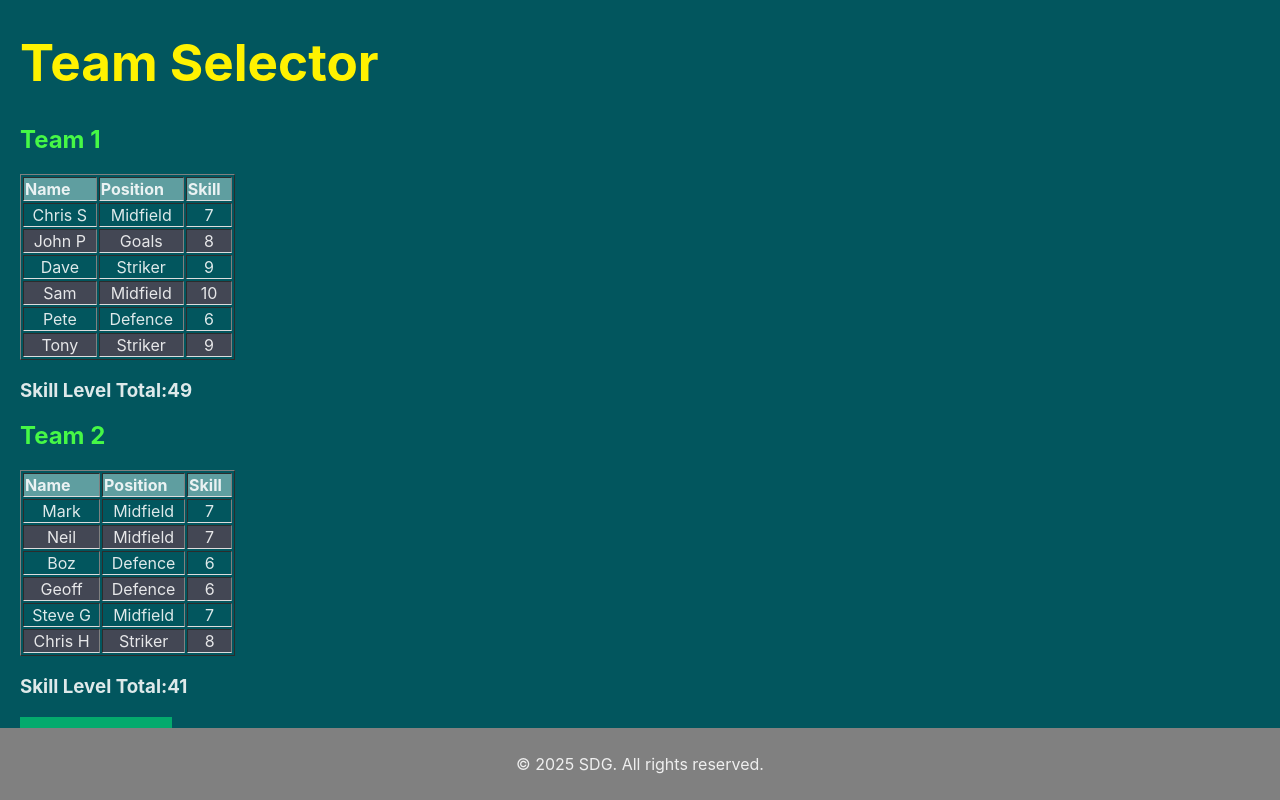
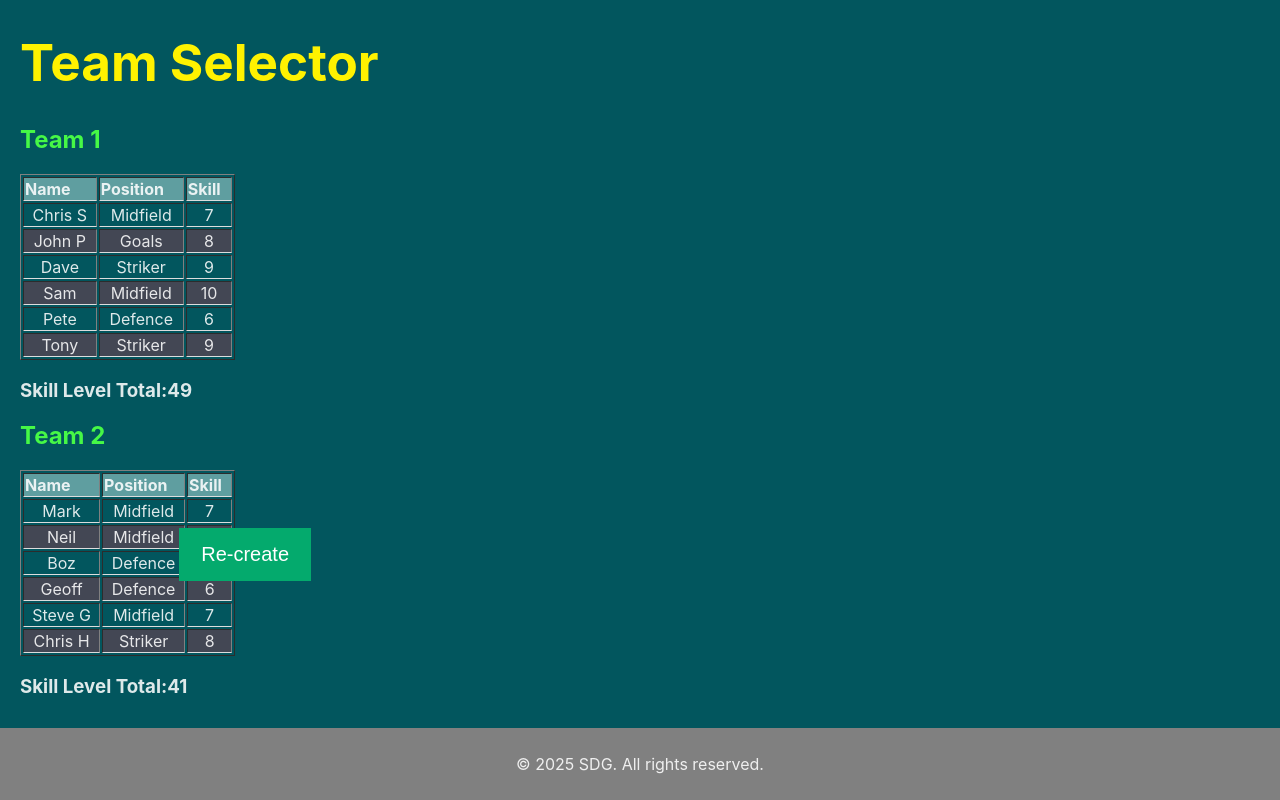
Before and after one commit to steveygfromao/footyselector, a React (Vite) app: page / in a window 1280 px wide. Built offline with nearby package versions, Linux system fonts and the light colour scheme.

Commit message:
Add files via upload

```diff
--- a/src/App.css
+++ b/src/App.css
@@ -8,6 +8,7 @@ body {
   color: rgba(255, 255, 255, 0.87);
   background-color: #02565e;
   margin-left: 20px;
+
 }
 
 h1 {
@@ -24,11 +25,14 @@ h2 {
   background-color: #04AA6D; /* Green */
   border: none;
   color: white;
-  padding: 15px 32px;
+  padding: 15px 22px;
   text-align: center;
   text-decoration: none;
   display: inline-block;
   font-size: 20px;
+  position:absolute;
+  top: 66%; /* Moves button to the middle vertically */
+  left: 14%; /* Moves button to the middle horizontally */
 
 }
 
--- a/src/App.jsx
+++ b/src/App.jsx
@@ -39,9 +39,7 @@ const App = () => {
           <h2>Team 2</h2>
           <PlayerDisplayTable players={playerTeamTwo} />
       </div>
-      <div>
-        <button class="button" onClick={recreateTeams}>Re-create</button>
-      </div>
+      <button class="button" onClick={recreateTeams}>Re-create</button>
       <Footer />
     </>
   );
```
